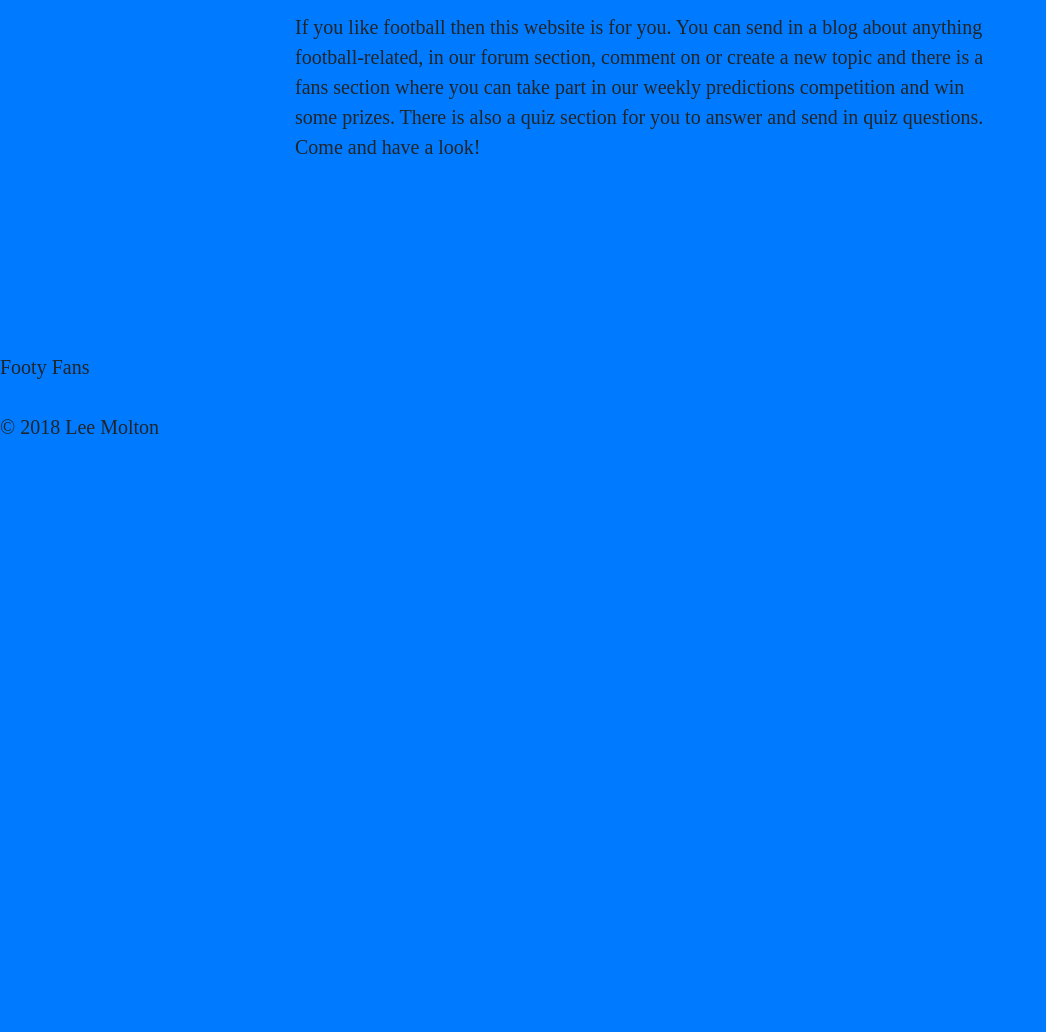
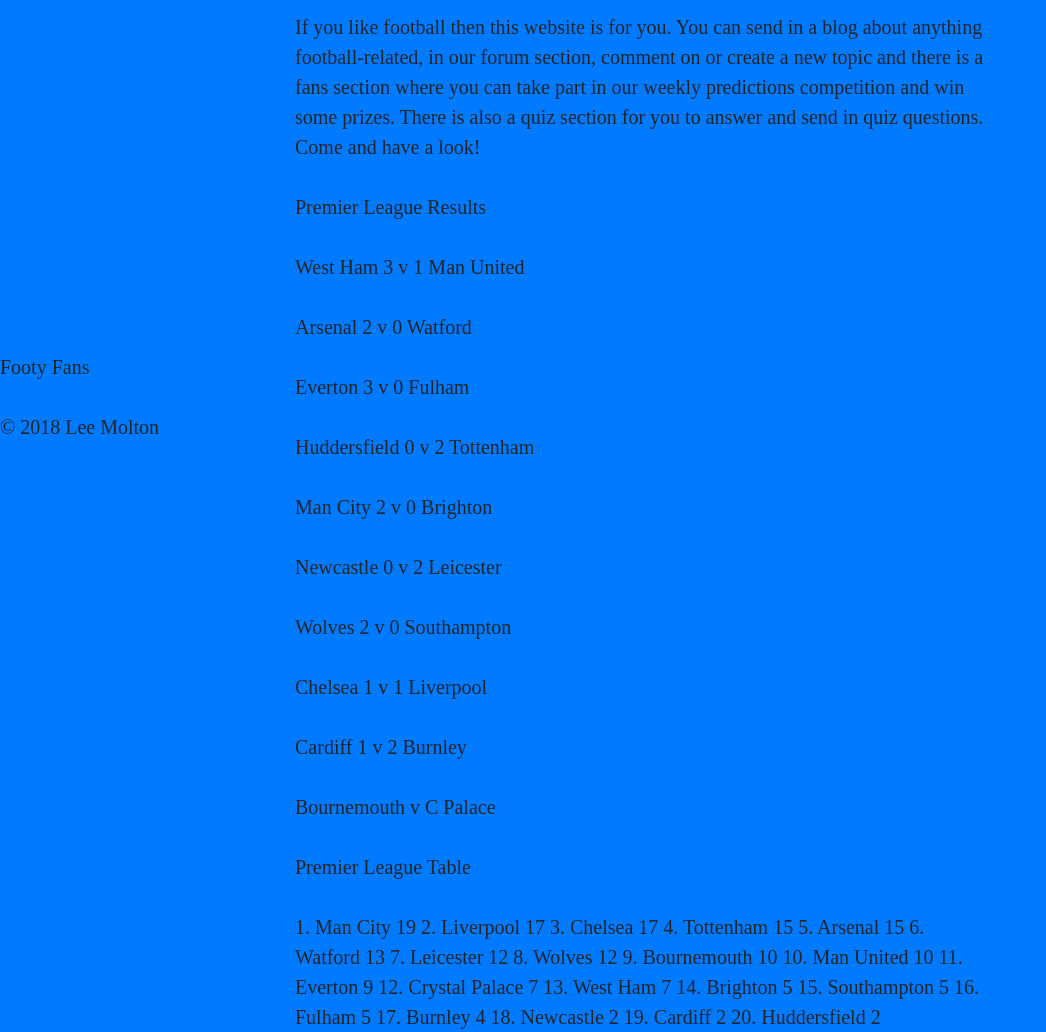
Before and after one commit to leemolton/issue_tracker, a Python web app: template templates/index.html in a window 1280 px wide. Shown: the part 328-1360 px from the top of the page, without its empty margins (0-1046 px from the left). Before the commit the page ends 762 px from the top, so only its background shows below. Run offline with Jinja, Linux system fonts and the light colour scheme; the template is opened without the code that fills it, so the values that code supplies are empty; some libraries are stand-ins or nearby versions.

Commit message:
Added Premier league fixtures and league table

```diff
--- a/templates/index.html
+++ b/templates/index.html
@@ -12,6 +12,38 @@
           part in our weekly predictions competition and win some prizes. There is also a quiz section for you to answer
           and send in quiz questions.
           Come and have a look!</p>
+          <p>Premier League Results</p>
+          <p>West Ham 3 v 1 Man United</p>
+          <p>Arsenal 2 v 0 Watford</p>
+          <p>Everton 3 v 0 Fulham</p>
+          <p>Huddersfield 0 v 2 Tottenham</p>
+          <p>Man City 2 v 0 Brighton</p>
+          <p>Newcastle 0 v 2 Leicester</p>
+          <p>Wolves 2 v 0 Southampton</p>
+          <p>Chelsea 1 v 1 Liverpool</p>
+          <p>Cardiff 1 v 2 Burnley</p>
+          <p>Bournemouth v C Palace</p>
+          <p>Premier League Table</p>
+          1. Man City 19
+          2. Liverpool 17
+          3. Chelsea 17
+          4. Tottenham 15
+          5. Arsenal 15
+          6. Watford 13
+          7. Leicester 12
+          8. Wolves 12
+          9. Bournemouth 10
+          10. Man United 10
+          11. Everton 9
+          12. Crystal Palace 7
+          13. West Ham 7
+          14. Brighton 5
+          15. Southampton 5
+          16. Fulham 5
+          17. Burnley 4
+          18. Newcastle 2
+          19. Cardiff 2
+          20. Huddersfield 2
       </div>
     </div>
   </div>
```
